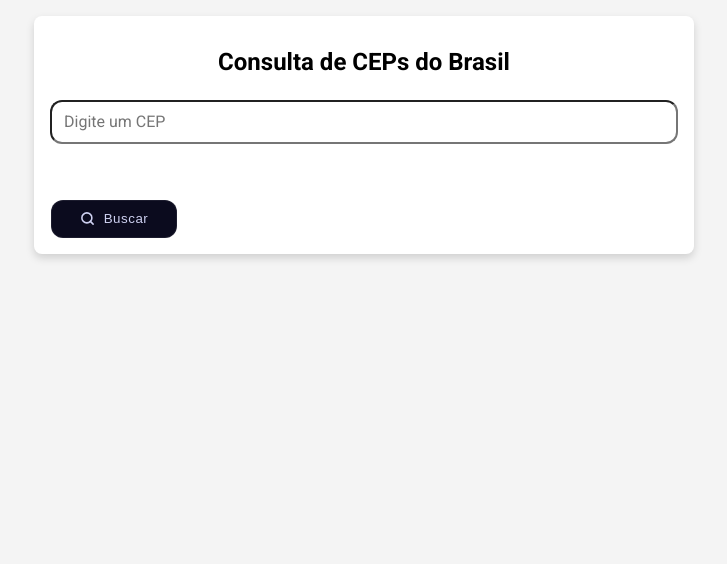
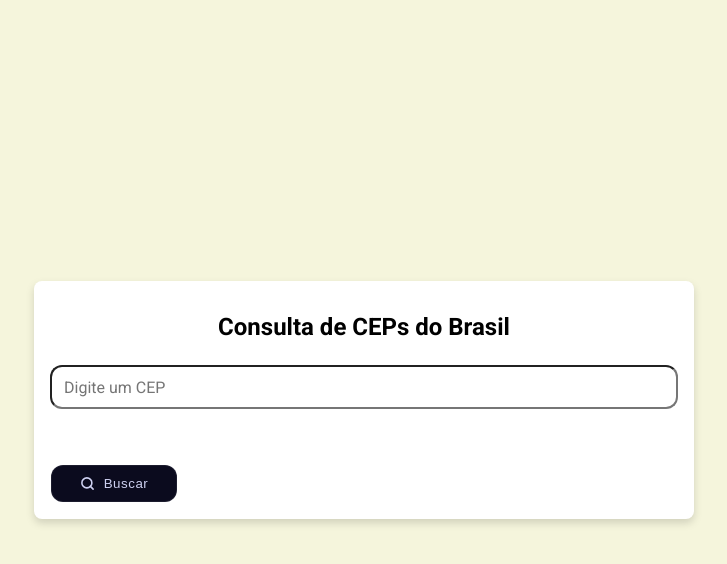
Before and after one commit to thiagosantos-17/consulta_cep, a website: page public/pages/index.html in a window 1280 px wide. Shown: the whole page, without its empty margins (276-1003 px from the left). Drawn offline with Linux system fonts and the light colour scheme; files that its build step writes are made by us from their sources; files whose address does not match are found by name.

Commit message:
css alterado tag body

```diff
--- a/public/assets/css/main.css
+++ b/public/assets/css/main.css
@@ -5,13 +5,13 @@
     box-sizing: border-box;
 }
 
-body{
+body {
     font-family: 'Roboto', sans-serif;
-    background-color: #f4f4f4;
+    background-color: #F5F5DC;
     display: flex;
     margin: 0;
     height: 100vh;
-    align-items: self-start;
+    align-items: center;
     justify-content: center;
     padding: 1rem;
 }
```
